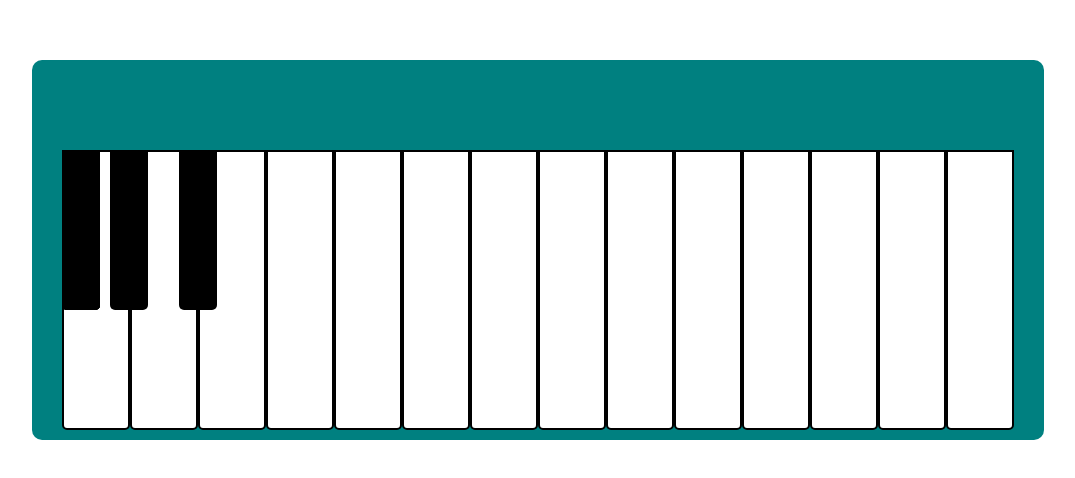
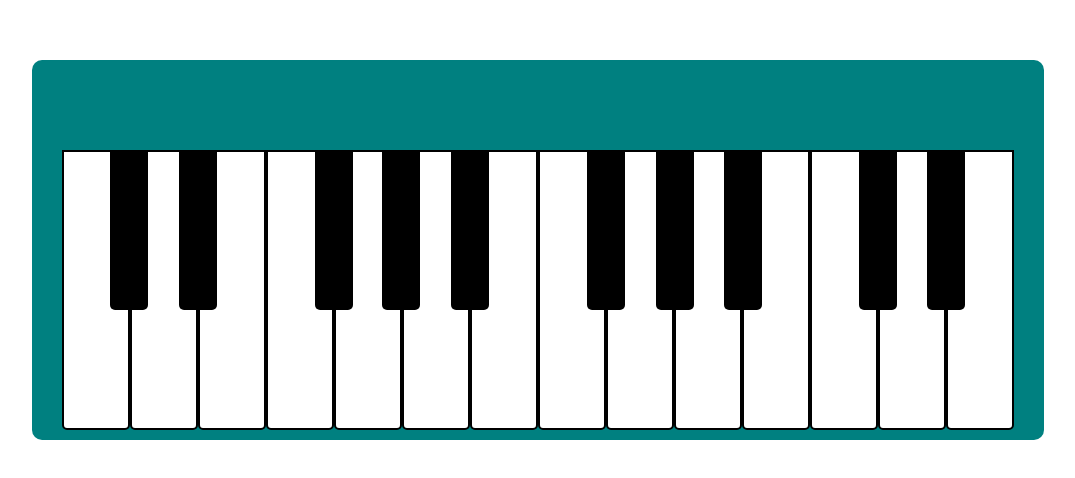
Before and after one commit to MarcoMoya1/my-piano, a plain HTML site: page index.html in a window 1280 px wide. Shown: the part 150-628 px from the top of the page, without its empty margins (102-1177 px from the left). Drawn offline with Linux system fonts and the light colour scheme.

Commit message:
keys css added

```diff
--- a/index.css
+++ b/index.css
@@ -55,3 +55,32 @@ body {
 .black-key:nth-child(2) {
     left: 117px;
 }
+.black-key:nth-child(3) {
+    left: 253px;
+}
+
+.black-key:nth-child(4) {
+    left: 320px;
+}
+
+.black-key:nth-child(5) {
+    left: 389px;
+}
+.black-key:nth-child(6) {
+    left: 525px;
+}
+
+.black-key:nth-child(7) {
+    left: 594px;
+}
+
+.black-key:nth-child(8) {
+    left: 662px;
+}
+.black-key:nth-child(9) {
+    left: 797px;
+}
+
+.black-key:nth-child(10) {
+    left: 865px;
+}
```
Also changed, not shown: 1 other file.
